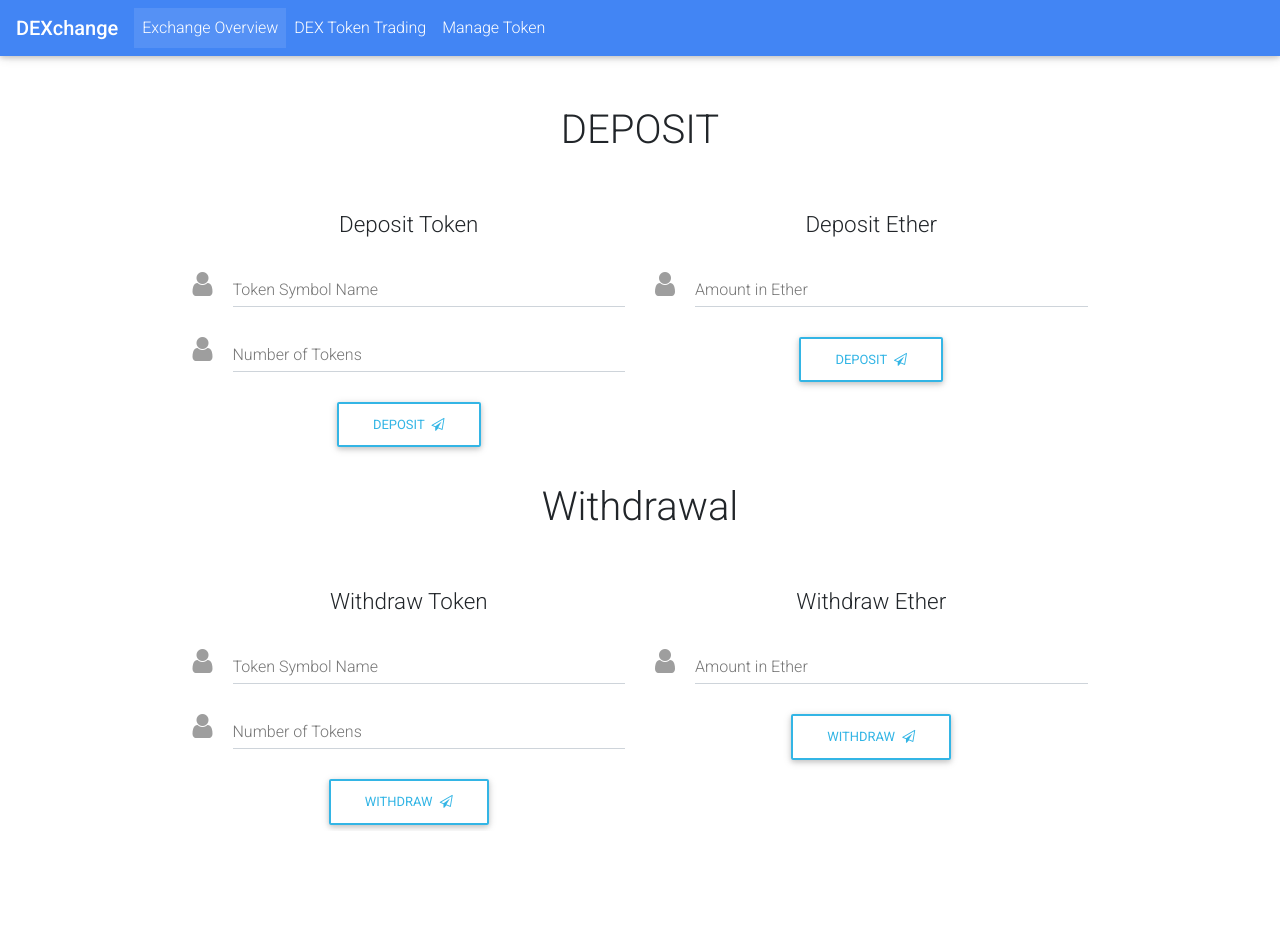
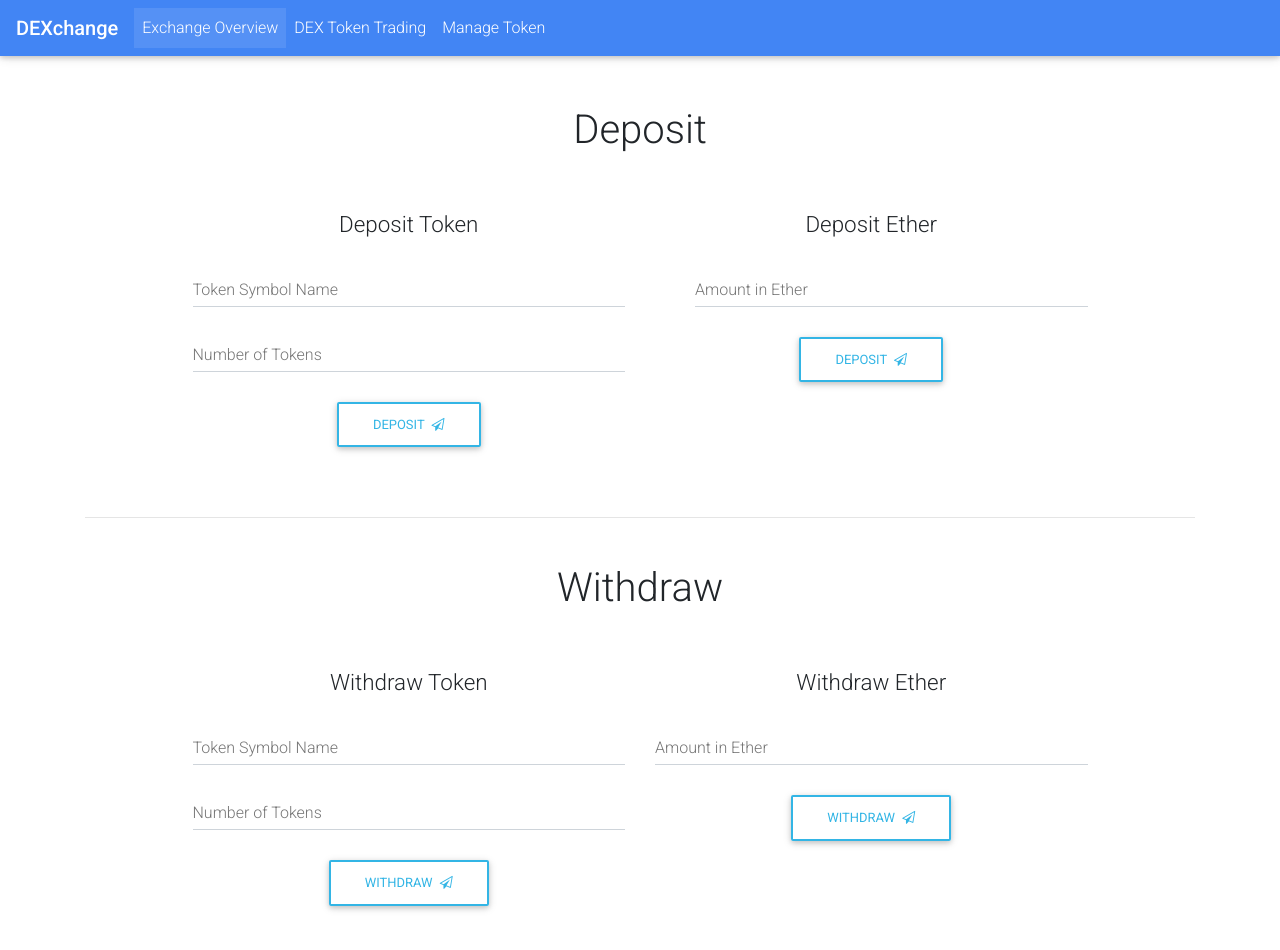
Before and after one commit to Parsh/DEXchange, a React (Create React App) app: page / in a window 1280 px wide. Shown: the top 950 px of the page. Before the commit the page ends 831 px from the top, so only its background shows below. Built offline with nearby package versions, Linux system fonts and the light colour scheme.

Commit message:
modifications

```diff
--- a/src/App.js
+++ b/src/App.js
@@ -15,6 +15,7 @@ class App extends Component {
         <div className="container" style={{ marginTop: '100px' }}>
           <Deposit />
           <br />
+          <hr /> <br />
           <Withdrawal />
         </div>
       </div>
--- a/src/containerComponents/Deposit.js
+++ b/src/containerComponents/Deposit.js
@@ -6,9 +6,9 @@ class Deposit extends Component {
   state = {};
   render() {
     return (
-      <div className="container">
+      <div className="container mb-4">
         <div className="row">
-          <div className="h1-responsive m-auto"> DEPOSIT </div>
+          <div className="h1-responsive m-auto"> Deposit </div>
         </div>
         <div className="row">
           <div className="col-md-5 col-sm-12 offset-md-1 mt-5">
--- a/src/containerComponents/Withdrawal.js
+++ b/src/containerComponents/Withdrawal.js
@@ -6,9 +6,9 @@ class Withdrawal extends Component {
   state = {};
   render() {
     return (
-      <div className="container">
+      <div className="container mb-5">
         <div className="row">
-          <div className="h1-responsive m-auto"> Withdrawal </div>
+          <div className="h1-responsive m-auto"> Withdraw </div>
         </div>
         <div className="row">
           <div className="col-md-5 col-sm-12 offset-md-1 mt-5">
--- a/src/presentationalComponents/Deposit/EtherDeposit.js
+++ b/src/presentationalComponents/Deposit/EtherDeposit.js
@@ -7,7 +7,12 @@ const EtherDeposit = props => {
     <form>
       <p className="h4-responsive text-center mb-4">Deposit Ether</p>
       <div className="grey-text">
-        <Input label="Amount in Ether" icon="user" group type="text" />
+        <Input
+          label="Amount in Ether"
+          icon="fab fa-ethereum"
+          group
+          type="text"
+        />
       </div>
       <div className="text-center">
         <Button outline color="info">
--- a/src/presentationalComponents/Deposit/TokenDeposit.js
+++ b/src/presentationalComponents/Deposit/TokenDeposit.js
@@ -6,8 +6,8 @@ const TokenDeposit = props => {
     <form>
       <p className="h4-responsive text-center mb-4">Deposit Token</p>
       <div className="grey-text">
-        <Input label="Token Symbol Name" icon="user" />
-        <Input label="Number of Tokens" icon="user" group type="text" />
+        <Input label="Token Symbol Name" />
+        <Input label="Number of Tokens" />
       </div>
       <div className="text-center">
         <Button outline color="info">
--- a/src/presentationalComponents/Withdraw/EtherWithdrawal.js
+++ b/src/presentationalComponents/Withdraw/EtherWithdrawal.js
@@ -7,7 +7,7 @@ const EtherWithdrawal = props => {
     <form>
       <p className="h4-responsive text-center mb-4">Withdraw Ether</p>
       <div className="grey-text">
-        <Input label="Amount in Ether" icon="user" group type="text" />
+        <Input label="Amount in Ether" />
       </div>
       <div className="text-center">
         <Button outline color="info">
--- a/src/presentationalComponents/Withdraw/TokenWithdrawal.js
+++ b/src/presentationalComponents/Withdraw/TokenWithdrawal.js
@@ -6,8 +6,8 @@ const TokenWithdrawal = props => {
     <form>
       <p className="h4-responsive text-center mb-4">Withdraw Token</p>
       <div className="grey-text">
-        <Input label="Token Symbol Name" icon="user" />
-        <Input label="Number of Tokens" icon="user" group type="text" />
+        <Input label="Token Symbol Name" />
+        <Input label="Number of Tokens" />
       </div>
       <div className="text-center">
         <Button outline color="info">
```
